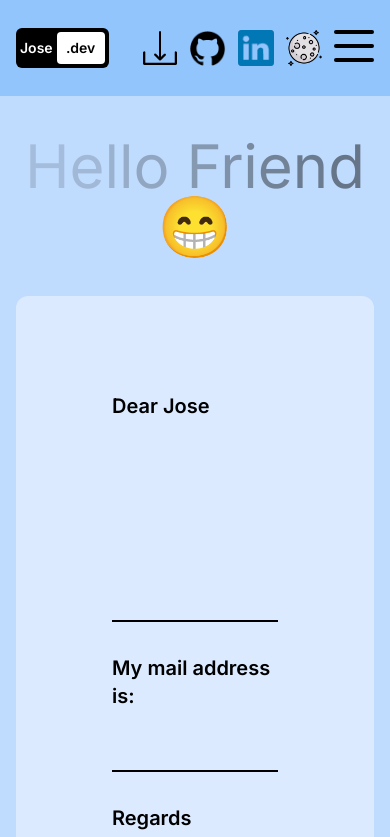
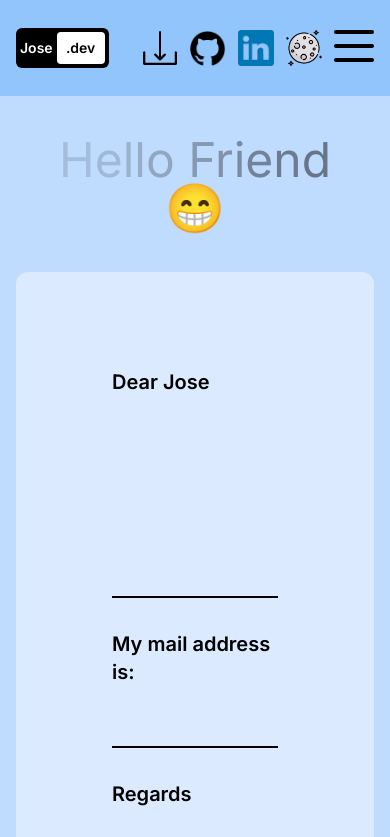
Before and after one commit to Chech3/Nuevo-Portafolio, a Next.js app: page /contact in a window 390 px wide. Shown: the top 837 px of the page. Built offline with nearby package versions, Linux system fonts and the light colour scheme.

Commit message:
Arregle algunas cosas del formulario que se veia medio extrano

```diff
--- a/src/app/contact/page.jsx
+++ b/src/app/contact/page.jsx
@@ -70,7 +70,7 @@ function ContactPage() {
       <ToastContainer />
       <div className='h-full flex flex-col lg:flex-row px-4 sm:px-8 md:px-12 lg:px-20 xl:px-48'>
         {/* text container */}
-        <div className='h-1/2 lg:h-full lg:w-1/2 flex items-center justify-center text-6xl'>
+        <div className='h-1/2 lg:h-full lg:w-1/2 flex items-center justify-center text-5xl md:text-6xl'>
           <div className='my-10 '>
             {text.split("").map((letter, index) =>
             (<motion.span
@@ -86,7 +86,7 @@ function ContactPage() {
           </div>
         </div>
         {/* form container */}
-        <form onSubmit={sendEmail} ref={form} className='h-1/2 lg:h-full lg:w-1/2 dark:bg-slate-500 bg-blue-100 rounded-xl text-xl flex flex-col gap-8 justify-center p-24 lg:p-20'>
+        <form onSubmit={sendEmail} ref={form} className='h-2/3 md:h-2/3 lg:h-full lg:w-1/2 dark:bg-slate-500 bg-blue-100 rounded-xl text-xl flex flex-col gap-8 justify-center p-24 mb-24 lg:p-20'>
           <span className='dark:text-white font-semibold duration-300'>Dear Jose</span>
           <textarea name='user_message' className='bg-transparent dark:text-white resize-none border-b-2 border-b-black outline-none' rows={6} />
           <span className='dark:text-white font-semibold duration-300'>My mail address is: </span>
```
